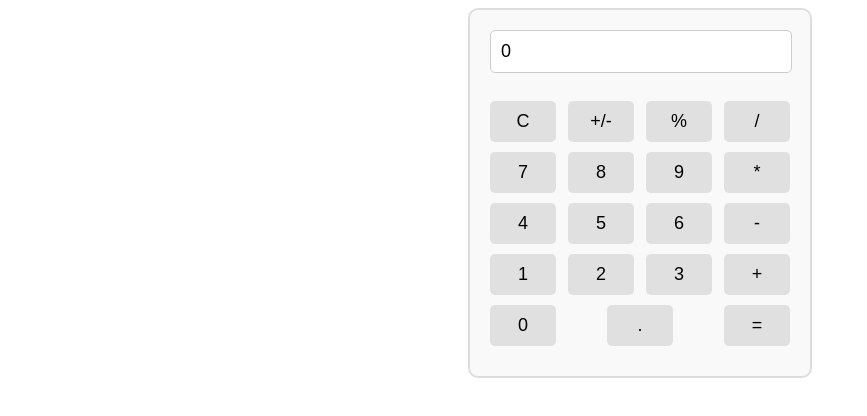
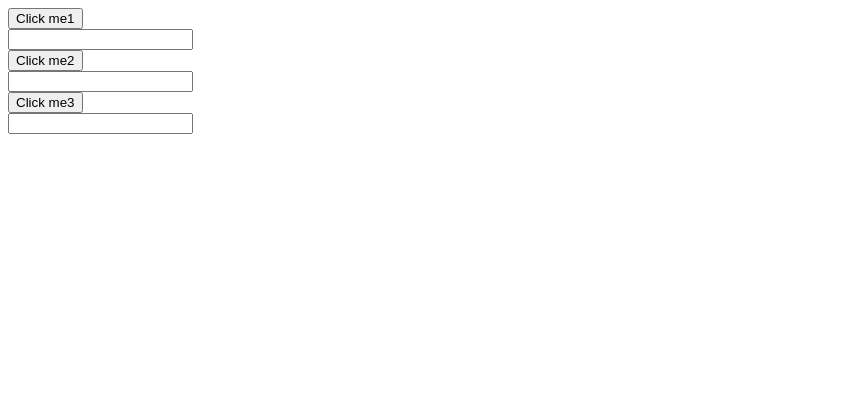
Before and after one commit to bishnulimbu/RRepo1, a React (Vite) app in the folder my-react-app/: page / in a window 1280 px wide. Shown: the top 416 px of the page, without its empty margins (0-867 px from the left). Built offline with nearby package versions, Linux system fonts and the light colour scheme.

Commit message:
updated app

```diff
--- a/my-react-app/src/App.jsx
+++ b/my-react-app/src/App.jsx
@@ -19,6 +19,7 @@
 import Calculator from "./Calcuator/Calculator.jsx";
 import Clock from "./Clock.jsx";
 import ComponentA from "./ComponentTrial/ComponentA.jsx";
+import Example1 from "./useRefExample/Example1.jsx";
 
 function App() {
   const list1 = [
@@ -66,7 +67,8 @@ function App() {
       {/* <WinSize /> */}
       {/* <Clock /> */}
       {/* <ComponentA /> */}
-      <Calculator />
+      {/* <Calculator /> */}
+      <Example1 />
     </>
   );
 }
```
